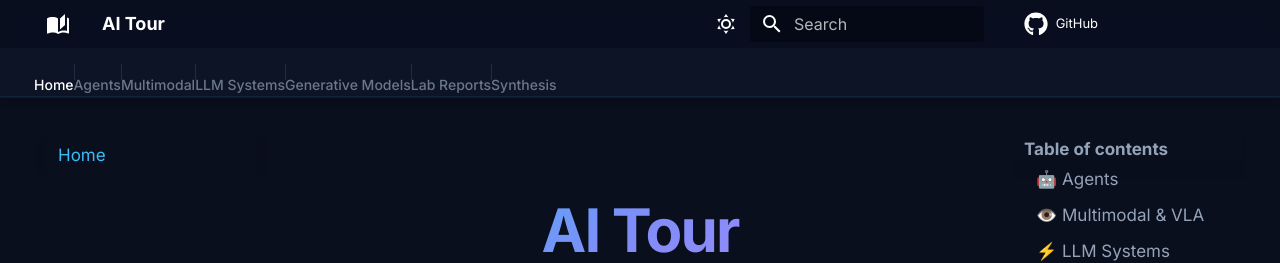
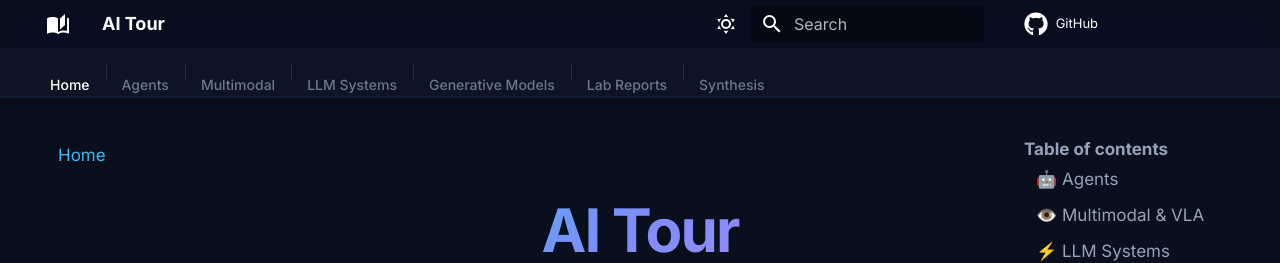
Before and after one commit to caiyuanrui/ai-tour, an MkDocs documentation site: the page built from docs/index.md, in a window 1280 px wide. Shown: the top 263 px of the page. Built offline with MkDocs 1.6.1 and Material for MkDocs 9.7.7, drawn with Linux system fonts in a browser that asks for light colours; comment, search, counter and statistics services are not loaded.

Commit message:
fix: tab item horizontal padding for spacing

```diff
--- a/docs/stylesheets/extra.css
+++ b/docs/stylesheets/extra.css
@@ -239,7 +239,7 @@ body {
 }
 
 .md-tabs__item {
-  padding: 0.6rem 0;
+  padding: 0.6rem 0.8rem;
   position: relative;
 }
 
```
